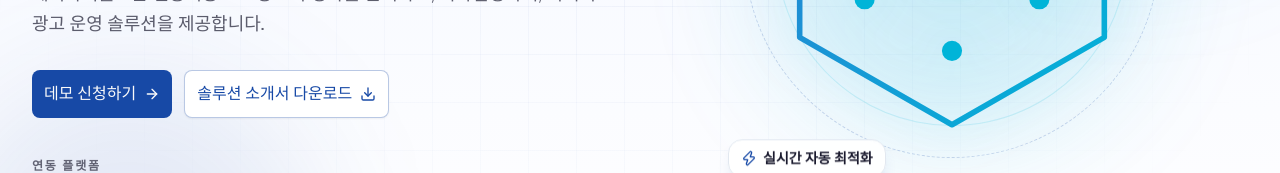
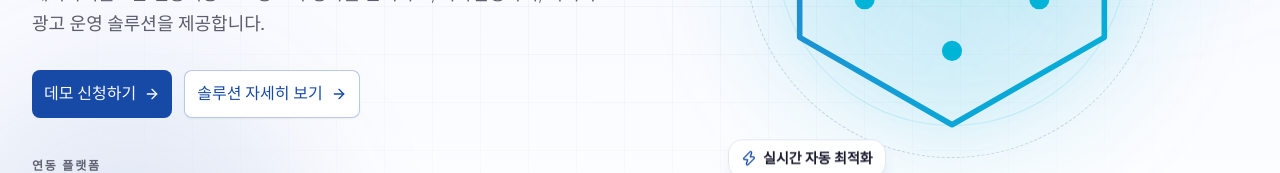
Before and after one commit to BuffSo/aitools, a Next.js app: page / in a window 1280 px wide. Shown: the part 474-647 px from the top of the page. Built offline with nearby package versions, Linux system fonts and the light colour scheme.

Commit message:
fix: replace misleading hero "솔루션 소개서 다운로드" CTA with "솔루션 자세히 보기"
- the secondary CTA navigated to /solution but used download wording/icon
  with no actual PDF; relabel and use an arrow icon to match behavior
- update hero test

```diff
--- a/components/sections/hero.tsx
+++ b/components/sections/hero.tsx
@@ -2,7 +2,7 @@
 
 import Link from "next/link";
 import { motion, type Variants } from "motion/react";
-import { ArrowRight, ChevronDown, Download, TrendingUp, Zap } from "lucide-react";
+import { ArrowRight, ChevronDown, TrendingUp, Zap } from "lucide-react";
 
 import { cn } from "@/lib/utils";
 import { buttonVariants } from "@/components/ui/button";
@@ -74,14 +74,13 @@ export function Hero() {
             </Link>
             <Link
               href="/solution"
-              prefetch={false}
               className={cn(
                 buttonVariants({ variant: "outline" }),
-                "h-12 gap-2 border-brand/30 px-6 text-base text-brand hover:bg-brand/5 hover:text-brand",
+                "group h-12 gap-2 border-brand/30 px-6 text-base text-brand hover:bg-brand/5 hover:text-brand",
               )}
             >
-              솔루션 소개서 다운로드
-              <Download className="size-4" />
+              솔루션 자세히 보기
+              <ArrowRight className="size-4 transition-transform group-hover:translate-x-1" />
             </Link>
           </motion.div>
 
```
Also changed, not shown: 1 other file (tests, documents, lock files or other folders).
